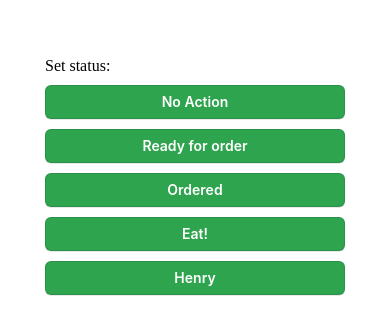
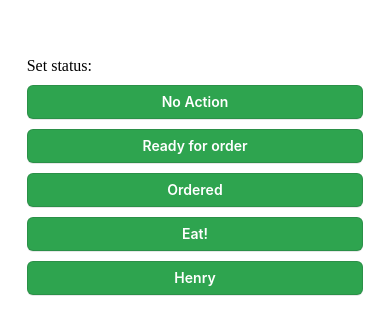
Before and after one commit to LionZXY/LaMetric-Dinner, a plain HTML site: page static/index.html in a window 390 px wide. Shown: the part 254-588 px from the top of the page. Drawn offline with Linux system fonts and the light colour scheme.

Commit message:
Add mobile adaptive screen

```diff
--- a/static/index.html
+++ b/static/index.html
@@ -55,11 +55,16 @@
         }
 
         #container {
-            width: 300px;
+            width: 30%;
             display: flex;
             flex-direction: column;
             flex-wrap: nowrap;
             gap: 10px;
+        }
+        @media only screen and (max-width: 768px) {
+            #container {
+                width: 90%;
+            }
         }
 
         body {
```
